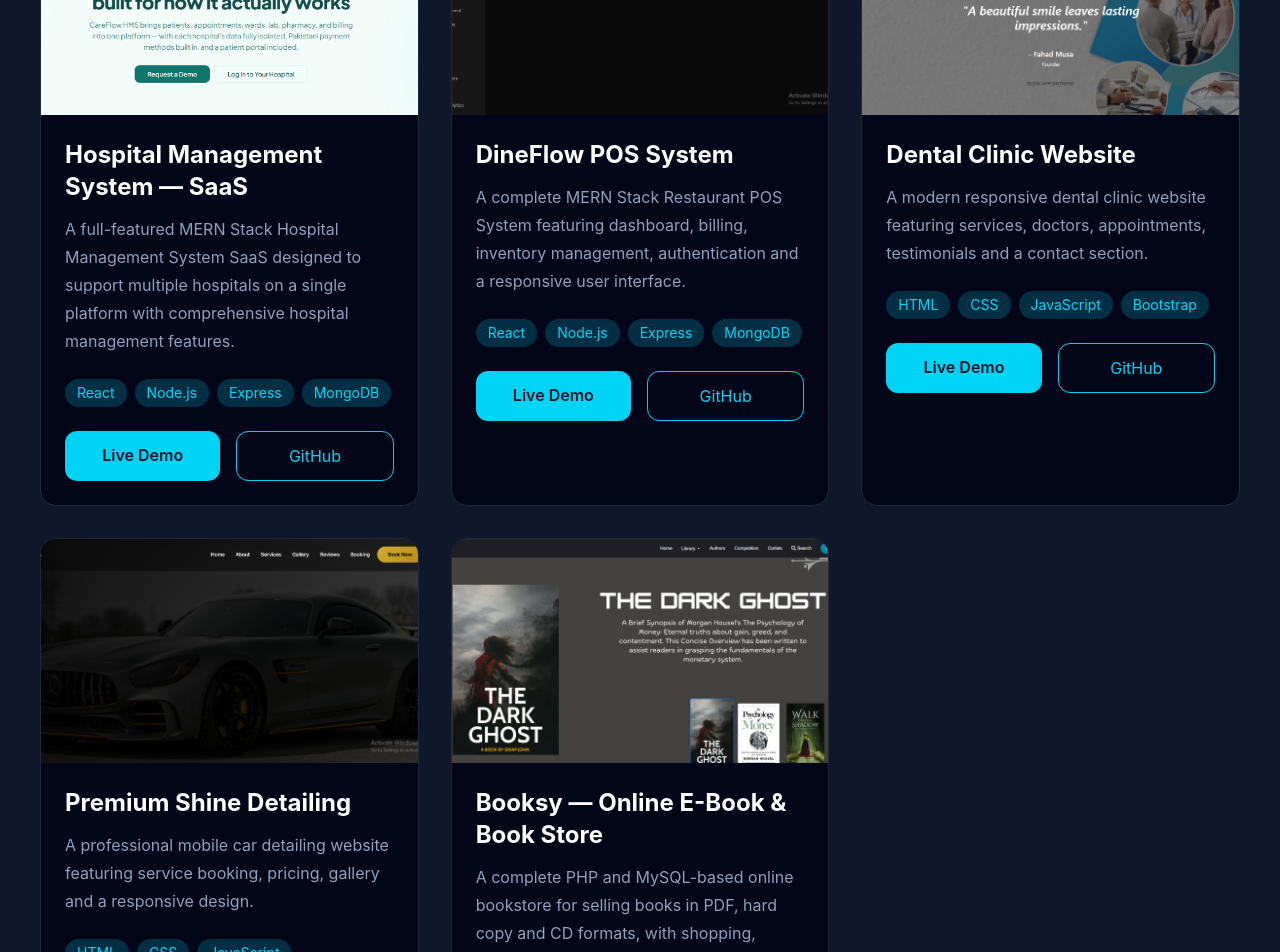
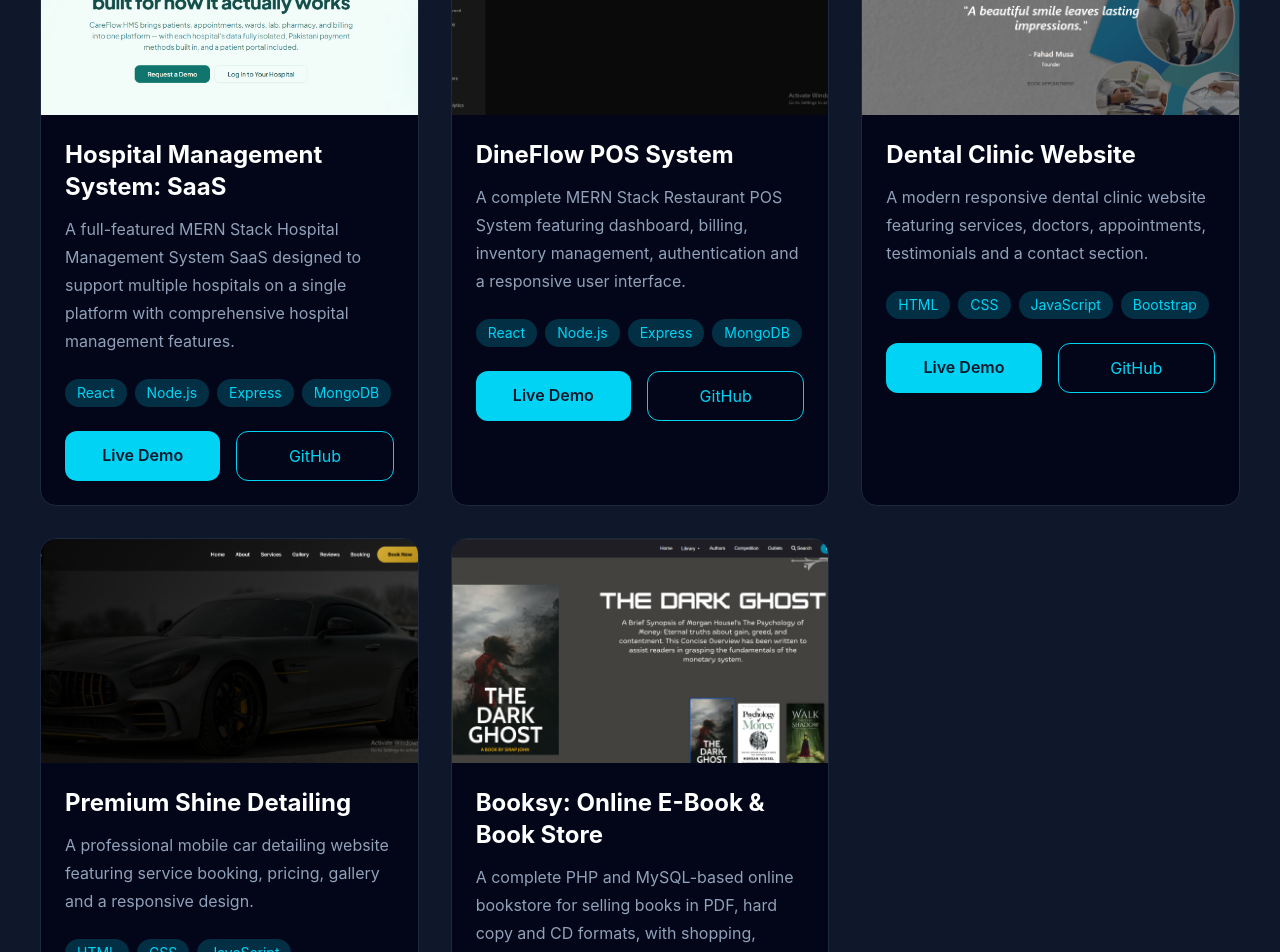
Before and after one commit to fahadmusa725/fahad-portfolio, a React (Vite) app: page / in a window 1280 px wide. Shown: the part 3840-4792 px from the top of the page. Built offline with nearby package versions, Linux system fonts and the light colour scheme.

Commit message:
Clean up comments, fix em-dashes, update README project list

```diff
--- a/src/components/About.jsx
+++ b/src/components/About.jsx
@@ -53,8 +53,6 @@ const About = () => {
 
         <div className="grid lg:grid-cols-2 gap-14 items-center">
 
-          {/* Left */}
-
           <motion.div
             initial={{opacity:0,x:-60}}
             whileInView={{opacity:1,x:0}}
@@ -99,8 +97,6 @@ const About = () => {
 
           </motion.div>
 
-          {/* Right */}
-
           <motion.div
             initial={{opacity:0,x:60}}
             whileInView={{opacity:1,x:0}}
--- a/src/components/Education.jsx
+++ b/src/components/Education.jsx
@@ -35,8 +35,6 @@ const Education = () => {
     >
       <div className="max-w-6xl mx-auto">
 
-        {/* Heading */}
-
         <motion.div
           initial={{ opacity: 0, y: 40 }}
           whileInView={{ opacity: 1, y: 0 }}
@@ -54,8 +52,6 @@ const Education = () => {
             My academic background and learning journey in Software Engineering.
           </p>
         </motion.div>
-
-        {/* Cards */}
 
         <div className="space-y-8">
 
--- a/src/components/Experience.jsx
+++ b/src/components/Experience.jsx
@@ -31,8 +31,6 @@ const Experience = () => {
     >
       <div className="max-w-6xl mx-auto">
 
-        {/* Heading */}
-
         <motion.div
           initial={{ opacity: 0, y: 40 }}
           whileInView={{ opacity: 1, y: 0 }}
@@ -50,8 +48,6 @@ const Experience = () => {
             My journey as a Software Engineering student and Full Stack Developer.
           </p>
         </motion.div>
-
-        {/* Timeline */}
 
         <div className="relative border-l-2 border-cyan-400 pl-8 space-y-10">
 
--- a/src/components/Projects.jsx
+++ b/src/components/Projects.jsx
@@ -8,7 +8,7 @@ import hmsImg from "../assets/images/hms.png";
 
 const projects = [
   {
-    title: "Hospital Management System — SaaS",
+    title: "Hospital Management System: SaaS",
     image: hmsImg,
     description:
       "A full-featured MERN Stack Hospital Management System SaaS designed to support multiple hospitals on a single platform with comprehensive hospital management features.",
@@ -48,7 +48,7 @@ const projects = [
   },
 
   {
-    title: "Booksy — Online E-Book & Book Store",
+    title: "Booksy: Online E-Book & Book Store",
     image: booksyImg,
     description:
       "A complete PHP and MySQL-based online bookstore for selling books in PDF, hard copy and CD formats, with shopping, orders and management features.",
@@ -65,8 +65,6 @@ const Projects = () => {
       className="bg-slate-900 py-24 px-6 lg:px-10"
     >
       <div className="max-w-7xl mx-auto">
-
-        {/* Heading */}
 
         <motion.div
           initial={{ opacity: 0, y: 40 }}
@@ -87,8 +85,6 @@ const Projects = () => {
           </p>
         </motion.div>
 
-        {/* Project Cards */}
-
         <div className="grid md:grid-cols-2 lg:grid-cols-3 gap-8">
 
           {projects.map((project, index) => (
@@ -101,8 +97,6 @@ const Projects = () => {
               className="bg-slate-950 border border-slate-800 rounded-2xl overflow-hidden hover:border-cyan-400 hover:-translate-y-2 transition-all duration-300"
             >
 
-              {/* Project Image */}
-
               <img
                 src={project.image}
                 alt={project.title}
@@ -111,19 +105,13 @@ const Projects = () => {
 
               <div className="p-6">
 
-                {/* Project Title */}
-
                 <h3 className="text-2xl font-bold text-white mb-3">
                   {project.title}
                 </h3>
 
-                {/* Project Description */}
-
                 <p className="text-slate-400 leading-7 mb-6">
                   {project.description}
                 </p>
-
-                {/* Technologies */}
 
                 <div className="flex flex-wrap gap-2 mb-6">
                   {project.tech.map((item, i) => (
@@ -136,11 +124,7 @@ const Projects = () => {
                   ))}
                 </div>
 
-                {/* Buttons */}
-
                 <div className="flex gap-4">
-
-                  {/* Live Demo */}
 
                   <a
                     href={project.live}
@@ -150,8 +134,6 @@ const Projects = () => {
                   >
                     Live Demo
                   </a>
-
-                  {/* GitHub */}
 
                   <a
                     href={project.github}
--- a/src/components/Skills.jsx
+++ b/src/components/Skills.jsx
@@ -130,7 +130,6 @@ const skills = [
     level: 90,
   },
 
-  // Microsoft Office
   {
     name: "Microsoft Word",
     icon: <FaFileWord size={32} />,
@@ -156,7 +155,6 @@ const Skills = () => {
     <section id="skills" className="bg-slate-950 py-24 px-6 lg:px-10">
       <div className="max-w-7xl mx-auto">
 
-        {/* Heading */}
         <motion.div
           initial={{ opacity: 0, y: 40 }}
           whileInView={{ opacity: 1, y: 0 }}
@@ -176,7 +174,6 @@ const Skills = () => {
           </p>
         </motion.div>
 
-        {/* Skills */}
         <div className="grid md:grid-cols-2 gap-8">
 
           {skills.map((skill, index) => (
```
Also changed, not shown: src/components/Contact.jsx (+1 -7 lines), src/components/Footer.jsx (+0 -8 lines), src/components/Hero.jsx (+0 -9 lines), src/components/Navbar.jsx (+0 -10 lines), 2 other files (tests, documents, lock files or other folders).
